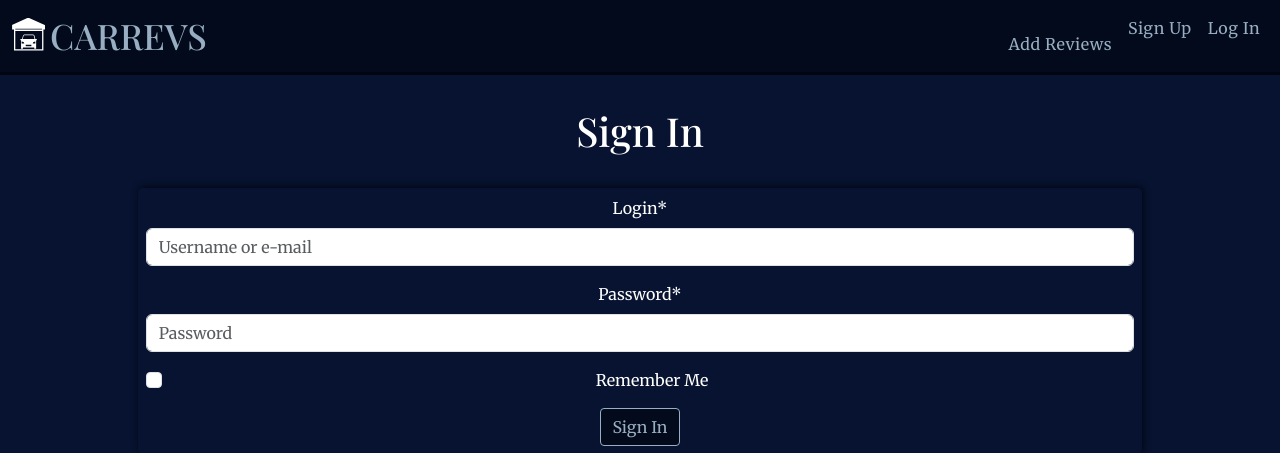
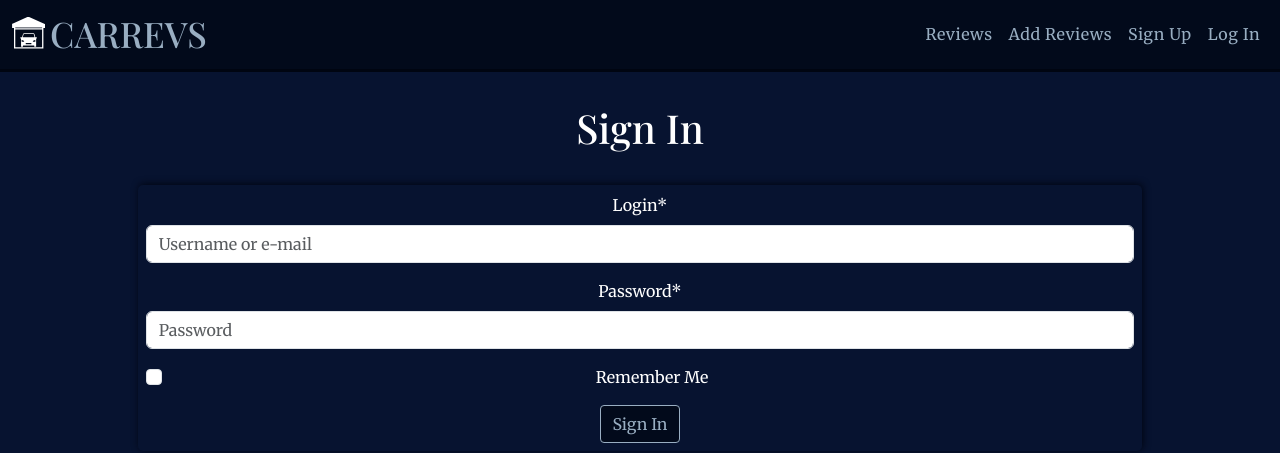
Before and after one commit to rimanfarhood/Carrevs-Car-Reviews, a Django app: a page that uses templates/includes/header.html in a window 1280 px wide. Shown: the top 453 px of the page. Run offline with Django 4.2, Linux system fonts and the light colour scheme; parts of the project's set-up code (start-up, migrations or seed data) failed here and were passed over; some libraries are stand-ins or nearby versions.

Commit message:
Create the add review html page, update urls.py

```diff
--- a/main/urls.py
+++ b/main/urls.py
@@ -22,4 +22,5 @@ urlpatterns = [
     path('accounts/', include('allauth.urls')),
     path('djrichtextfield/', include('djrichtextfield.urls')),
     path('', include('home.urls')),
+    path('reviews/', include('reviews.urls'))
 ]
--- a/reviews/forms.py
+++ b/reviews/forms.py
@@ -32,4 +32,5 @@ class CarReviewModelForm(forms.ModelForm):
             "car_type": "Body Type",
             "image": "Car Image",
             "image_alt": "Describe Image",
+            "drivingexp": "Driving Experience"
         }
--- a/templates/includes/header.html
+++ b/templates/includes/header.html
@@ -18,10 +18,10 @@
             <div class="collapse navbar-collapse" id="navbarNav">
                 <ul class="navbar-nav">
                     <li class="nav-item">
-                        <a class="nav-link {% if url_name == 'reviews' %}active{% endif %}" href="{% url 'reviews' %}>Reviews</a>
+                        <a class="nav-link" href="#">Reviews</a>
                     </li>
                     <li class="nav-item">
-                        <a class="nav-link" href="#">Add Reviews</a>
+                        <a class="nav-link {% if url_name == 'add_review' %}active{% endif %}" href="{% url 'add_review' %}">Add Reviews</a>
                     </li>
                     {% if request.user.is_authenticated %}
                     <li class="nav-item">
```
Also changed, not shown: reviews/templates/reviews/add_review.html (added, +19 -0 lines), reviews/templates/add_review.html (deleted).
